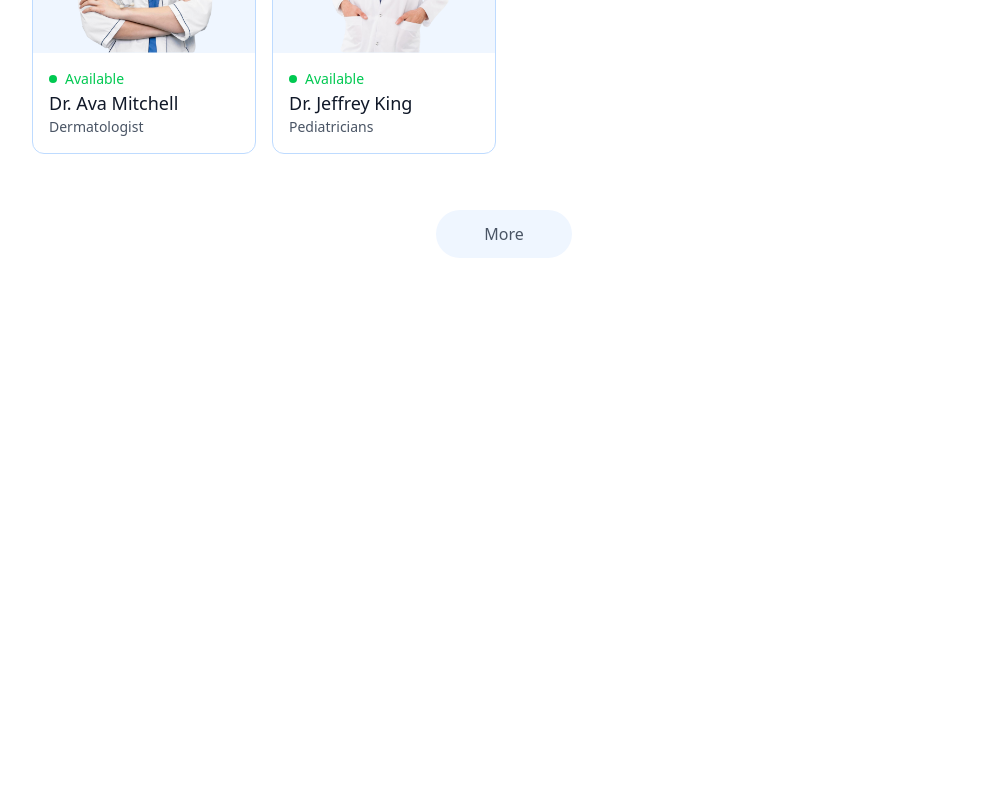
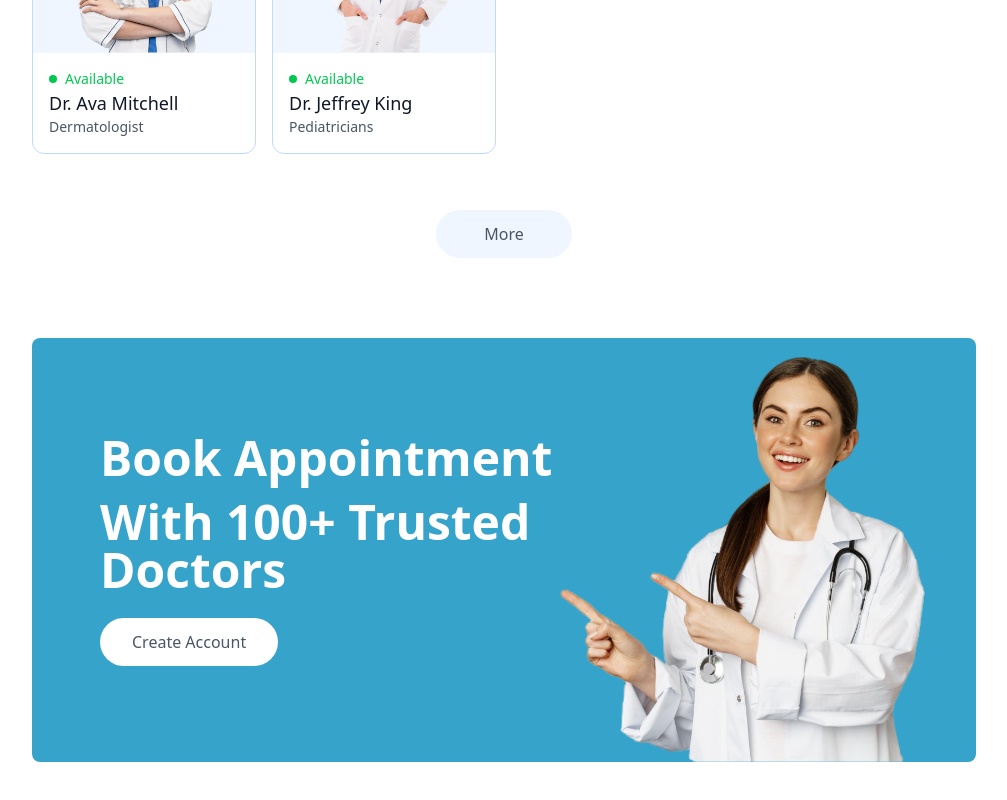
Before and after one commit to AdhurimBerisha/MediLink, a React (Vite) app in the folder client/: page / in a window 1280 px wide. Shown: the part 2137-2937 px from the top of the page, without its empty margins (136-1143 px from the left). Before the commit the page ends 2459 px from the top, so only its background shows below. Built offline with nearby package versions, Linux system fonts and the light colour scheme.

Commit message:
Banner component

```diff
--- /dev/null
+++ b/client/src/components/Banner.jsx
@@ -0,0 +1,37 @@
+import { useNavigate } from "react-router-dom";
+import { assets } from "../assets/assets2";
+
+const Banner = () => {
+  const navigate = useNavigate();
+
+  return (
+    <div className="flex bg-[#36a3ca] rounded-lg px-6 sm:px-10 md:px-14 lg:px-12 my-20 md:mx-10">
+      {/* ---------- Left side ----------- */}
+      <div className="flex-1 py-8 sm:py-10 md:py-16 lg:py-24 lg:pl-5">
+        <div className="text-xl sm:text-2xl md:text-3xl lg:text-5xl font-semibold text-white">
+          <p>Book Appointment</p>
+          <p className="mt-4">With 100+ Trusted Doctors</p>
+        </div>
+        <button
+          onClick={() => {
+            navigate("/login");
+            scrollTo(0, 0);
+          }}
+          className="bg-white text-sm sm:text-base text-gray-600 px-8 py-3 rounded-full mt-6 hover:scale-105 transition-all cursor-pointer "
+        >
+          Create Account
+        </button>
+      </div>
+      {/* ---------- Right side ----------- */}
+      <div className="hidden md:block md:w-1/2 lg:w-[370px] relative">
+        <img
+          className="w-full absolute bottom-0 right-0 max-w-md"
+          src={assets.appointment_img}
+          alt=""
+        />
+      </div>
+    </div>
+  );
+};
+
+export default Banner;
--- a/client/src/pages/Home.jsx
+++ b/client/src/pages/Home.jsx
@@ -2,6 +2,7 @@
 import Header from "../components/Header";
 import SpecialtyMenu from "../components/SpecialtyMenu";
 import TopDoctors from "../components/TopDoctors";
+import Banner from "../components/Banner";
 
 const Home = () => {
   return (
@@ -9,6 +10,7 @@
       <Header />
       <SpecialtyMenu />
       <TopDoctors />
+      <Banner />
     </div>
   );
 };
```
